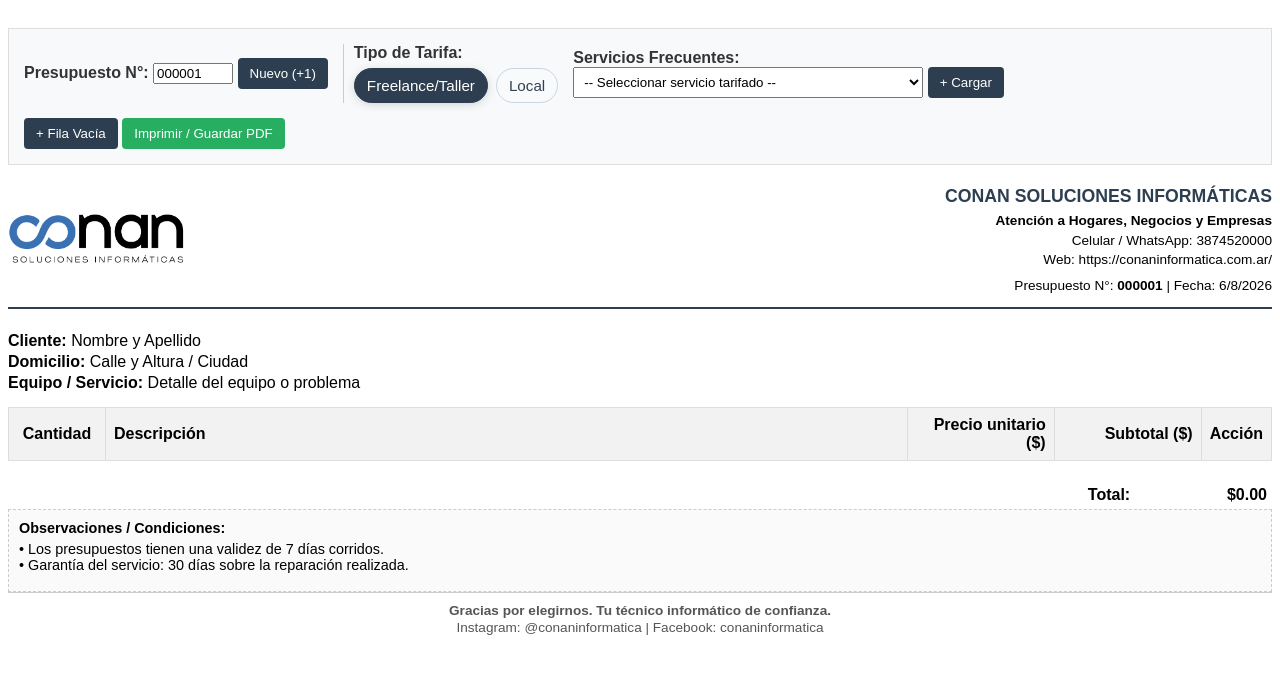
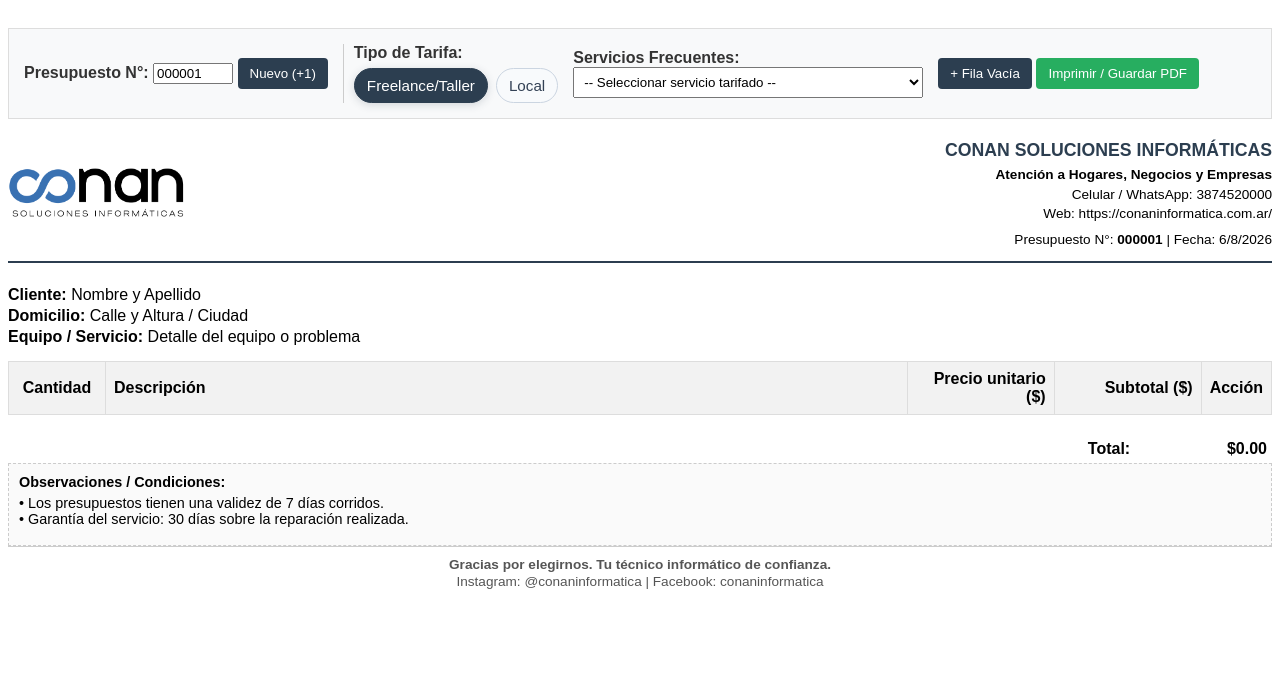
Before and after one commit to frescoh/Conaninformatica-Website, a Jekyll site: the page built from cotizador.html, in a window 1280 px wide. Shown: the top 674 px of the page. Built offline with Jekyll 4.4.1, drawn with Linux system fonts in a browser that asks for light colours.

Commit message:
Eliminacion del boton cargar

```diff
--- a/_config.yml
+++ b/_config.yml
@@ -8,3 +8,7 @@
   - README.md
   - .gitignore
   - .github
+  - vendor/
+  - Gemfile
+  - Gemfile.lock
+  - node_modules/
--- a/cotizador.html
+++ b/cotizador.html
@@ -29,10 +29,9 @@
 
         <div>
             <label for="service-selector"><strong>Servicios Frecuentes:</strong></label><br>
-            <select id="service-selector" style="padding: 6px; max-width: 350px;">
+            <select id="service-selector" style="padding: 6px; max-width: 350px;" onchange="agregarServicioSeleccionado()">
                 <!-- Carga dinámica -->
             </select>
-            <button class="btn-action" onclick="agregarServicioSeleccionado()">+ Cargar</button>
         </div>
 
         <div>
```
Also changed, not shown: README.md.
